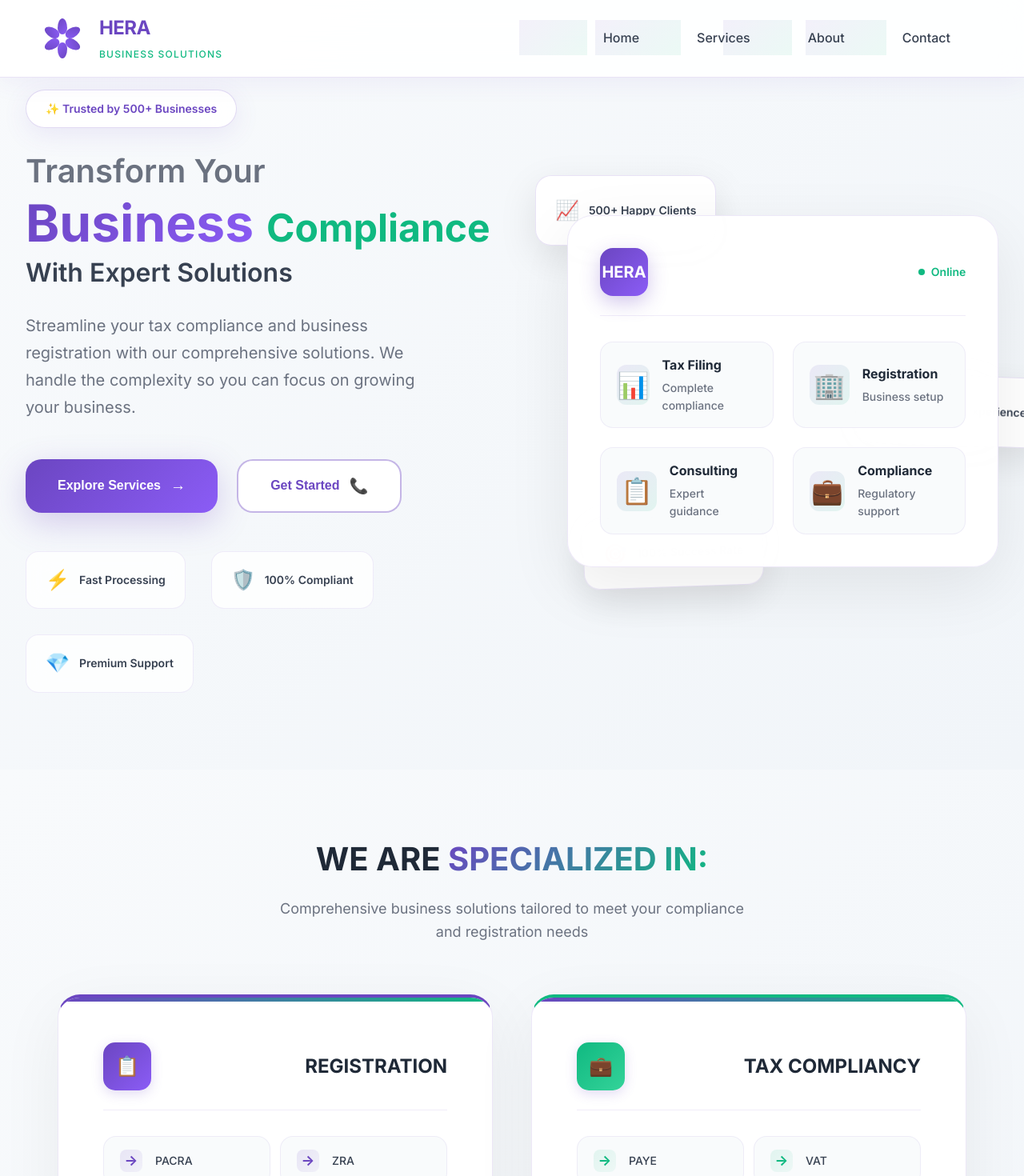
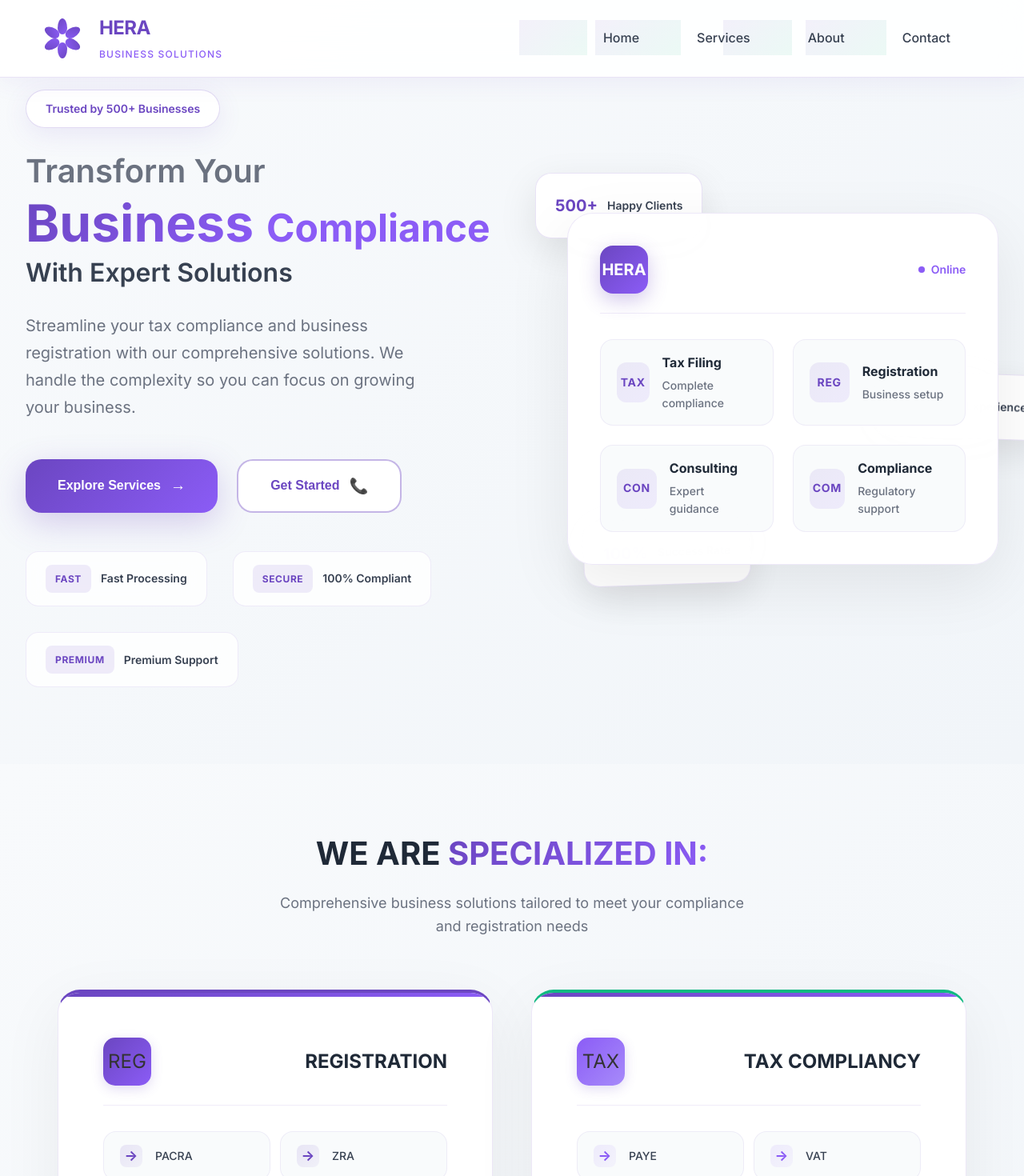
Before and after one commit to HerixH/HeraBusnesssolutions, a React (Create React App) app: page / in a window 1280 px wide. Shown: the top 1470 px of the page at 80% size. Built offline with nearby package versions, Linux system fonts and the light colour scheme.

Commit message:
Removed all emojis and green colors - now using only purple color scheme

```diff
--- a/src/App.css
+++ b/src/App.css
@@ -33,7 +33,7 @@ html {
 }
 
 ::-webkit-scrollbar-thumb:hover {
-  background: linear-gradient(135deg, #553C9A, #6B46C1);
+  background: linear-gradient(135deg, #553C9A, #7C3AED);
 }
 
 /* Animation utilities */
--- a/src/components/Contact.css
+++ b/src/components/Contact.css
@@ -23,7 +23,7 @@
 }
 
 .contact-title span {
-  background: linear-gradient(135deg, #6B46C1, #10B981);
+  background: linear-gradient(135deg, #6B46C1, #8B5CF6);
   -webkit-background-clip: text;
   -webkit-text-fill-color: transparent;
   background-clip: text;
@@ -137,8 +137,8 @@
 }
 
 .tag.tax {
-  background: rgba(16, 185, 129, 0.2);
-  border: 1px solid rgba(16, 185, 129, 0.3);
+  background: rgba(139, 92, 246, 0.2);
+  border: 1px solid rgba(139, 92, 246, 0.3);
 }
 
 .tag.consulting {
@@ -165,7 +165,7 @@
   left: 0;
   right: 0;
   height: 4px;
-  background: linear-gradient(90deg, #6B46C1, #10B981);
+  background: linear-gradient(90deg, #6B46C1, #8B5CF6);
 }
 
 .contact-form h3 {
--- a/src/components/Footer.css
+++ b/src/components/Footer.css
@@ -15,7 +15,7 @@
   bottom: 0;
   background:
     radial-gradient(circle at 20% 20%, rgba(107, 70, 193, 0.1) 0%, transparent 50%),
-    radial-gradient(circle at 80% 80%, rgba(16, 185, 129, 0.1) 0%, transparent 50%);
+    radial-gradient(circle at 80% 80%, rgba(139, 92, 246, 0.1) 0%, transparent 50%);
   pointer-events: none;
 }
 
@@ -82,7 +82,7 @@
 
 .footer-logo .logo-text span {
   font-size: 0.625rem;
-  color: #10B981;
+  color: #8B5CF6;
   font-weight: 500;
   letter-spacing: 0.1em;
   text-transform: uppercase;
--- a/src/components/Header.css
+++ b/src/components/Header.css
@@ -71,7 +71,7 @@
 
 .logo-text span {
   font-size: 0.75rem;
-  color: #10B981;
+  color: #8B5CF6;
   font-weight: 500;
   letter-spacing: 0.1em;
   text-transform: uppercase;
@@ -124,7 +124,7 @@
   left: 50%;
   width: 0;
   height: 3px;
-  background: linear-gradient(90deg, #6B46C1, #10B981);
+  background: linear-gradient(90deg, #6B46C1, #8B5CF6);
   transition: all 0.4s cubic-bezier(0.25, 0.46, 0.45, 0.94);
   transform: translateX(-50%);
   border-radius: 2px;
--- a/src/components/Hero.css
+++ b/src/components/Hero.css
@@ -25,7 +25,7 @@
   bottom: 0;
   background: linear-gradient(135deg,
     rgba(107, 70, 193, 0.05) 0%,
-    rgba(16, 185, 129, 0.03) 50%,
+    rgba(139, 92, 246, 0.03) 50%,
     rgba(107, 70, 193, 0.04) 100%);
 }
 
@@ -37,7 +37,7 @@
   bottom: 0;
   background-image:
     radial-gradient(circle at 25% 25%, rgba(107, 70, 193, 0.08) 0%, transparent 50%),
-    radial-gradient(circle at 75% 75%, rgba(16, 185, 129, 0.06) 0%, transparent 50%);
+    radial-gradient(circle at 75% 75%, rgba(139, 92, 246, 0.06) 0%, transparent 50%);
   background-size: 120px 120px;
   animation: float 25s ease-in-out infinite;
 }
@@ -54,7 +54,7 @@
 .shape {
   position: absolute;
   border-radius: 50%;
-  background: linear-gradient(135deg, rgba(107, 70, 193, 0.1), rgba(16, 185, 129, 0.1));
+  background: linear-gradient(135deg, rgba(107, 70, 193, 0.1), rgba(139, 92, 246, 0.1));
   animation: float 20s ease-in-out infinite;
 }
 
@@ -202,7 +202,7 @@
 }
 
 .hero-accent {
-  color: #10B981;
+  color: #8B5CF6;
   font-size: 3rem;
   font-weight: 700;
 }
@@ -342,8 +342,14 @@
 }
 
 .feature-icon {
-  font-size: 1.5rem;
-  animation: pulse 2s ease-in-out infinite;
+  font-size: 0.75rem;
+  font-weight: 700;
+  color: #6B46C1;
+  background: rgba(107, 70, 193, 0.1);
+  padding: 0.5rem 0.75rem;
+  border-radius: 8px;
+  text-transform: uppercase;
+  letter-spacing: 0.05em;
 }
 
 .feature-item span {
@@ -403,7 +409,7 @@
   display: flex;
   align-items: center;
   gap: 0.5rem;
-  color: #10B981;
+  color: #8B5CF6;
   font-weight: 600;
   font-size: 0.875rem;
 }
@@ -411,7 +417,7 @@
 .status-dot {
   width: 8px;
   height: 8px;
-  background: #10B981;
+  background: #8B5CF6;
   border-radius: 50%;
   animation: pulse 2s ease-in-out infinite;
 }
@@ -441,14 +447,18 @@
 }
 
 .service-icon {
-  font-size: 2rem;
+  font-size: 0.875rem;
+  font-weight: 700;
   width: 50px;
   height: 50px;
   display: flex;
   align-items: center;
   justify-content: center;
-  background: linear-gradient(135deg, rgba(107, 70, 193, 0.1), rgba(16, 185, 129, 0.1));
+  background: linear-gradient(135deg, rgba(107, 70, 193, 0.1), rgba(139, 92, 246, 0.1));
   border-radius: 12px;
+  color: #6B46C1;
+  text-transform: uppercase;
+  letter-spacing: 0.05em;
 }
 
 .service-info h4 {
@@ -501,7 +511,9 @@
 }
 
 .floating-icon {
-  font-size: 1.5rem;
+  font-size: 1.25rem;
+  font-weight: 700;
+  color: #6B46C1;
 }
 
 .floating-content span {
--- a/src/components/Hero.js
+++ b/src/components/Hero.js
@@ -19,7 +19,7 @@ const Hero = () => {
         <div className="hero-content">
           <div className="hero-text">
             <div className="hero-badge">
-              <span>✨ Trusted by 500+ Businesses</span>
+              <span>Trusted by 500+ Businesses</span>
             </div>
 
             <h1 className="hero-title">
@@ -50,15 +50,15 @@ const Hero = () => {
 
             <div className="hero-features">
               <div className="feature-item">
-                <div className="feature-icon">⚡</div>
+                <div className="feature-icon">Fast</div>
                 <span>Fast Processing</span>
               </div>
               <div className="feature-item">
-                <div className="feature-icon">🛡️</div>
+                <div className="feature-icon">Secure</div>
                 <span>100% Compliant</span>
               </div>
               <div className="feature-item">
-                <div className="feature-icon">💎</div>
+                <div className="feature-icon">Premium</div>
                 <span>Premium Support</span>
               </div>
             </div>
@@ -77,28 +77,28 @@ const Hero = () => {
                 <div className="card-content">
                                      <div className="service-grid">
                      <div className="service-item">
-                      <div className="service-icon">📊</div>
+                       <div className="service-icon">Tax</div>
                        <div className="service-info">
                          <h4>Tax Filing</h4>
                          <p>Complete compliance</p>
                        </div>
                      </div>
                      <div className="service-item">
-                      <div className="service-icon">🏢</div>
+                       <div className="service-icon">Reg</div>
                        <div className="service-info">
                          <h4>Registration</h4>
                          <p>Business setup</p>
                        </div>
                      </div>
                      <div className="service-item">
-                      <div className="service-icon">📋</div>
+                       <div className="service-icon">Con</div>
                        <div className="service-info">
                          <h4>Consulting</h4>
                          <p>Expert guidance</p>
                        </div>
                      </div>
                      <div className="service-item">
-                      <div className="service-icon">💼</div>
+                       <div className="service-icon">Com</div>
                        <div className="service-info">
                          <h4>Compliance</h4>
                          <p>Regulatory support</p>
@@ -110,22 +110,22 @@ const Hero = () => {
 
                              <div className="floating-card card-1">
                  <div className="floating-content">
-                  <div className="floating-icon">📈</div>
-                  <span>500+ Happy Clients</span>
+                   <div className="floating-icon">500+</div>
+                   <span>Happy Clients</span>
                  </div>
                </div>
 
                <div className="floating-card card-2">
                  <div className="floating-content">
-                  <div className="floating-icon">⭐</div>
-                  <span>10+ Years Experience</span>
+                   <div className="floating-icon">10+</div>
+                   <span>Years Experience</span>
                  </div>
                </div>
 
                <div className="floating-card card-3">
                  <div className="floating-content">
-                  <div className="floating-icon">🎯</div>
-                  <span>100% Success Rate</span>
+                   <div className="floating-icon">100%</div>
+                   <span>Success Rate</span>
                  </div>
                </div>
             </div>
--- a/src/components/Services.css
+++ b/src/components/Services.css
@@ -23,7 +23,7 @@
 }
 
 .services-title span {
-  background: linear-gradient(135deg, #6B46C1, #10B981);
+  background: linear-gradient(135deg, #6B46C1, #8B5CF6);
   -webkit-background-clip: text;
   -webkit-text-fill-color: transparent;
   background-clip: text;
@@ -64,7 +64,7 @@
   left: 0;
   right: 0;
   height: 5px;
-  background: linear-gradient(90deg, #6B46C1, #10B981);
+  background: linear-gradient(90deg, #6B46C1, #8B5CF6);
 }
 
 .service-card::after {
@@ -120,7 +120,7 @@
 }
 
 .tax-card .card-icon {
-  background: linear-gradient(135deg, #10B981, #34D399);
+  background: linear-gradient(135deg, #8B5CF6, #A78BFA);
 }
 
 .card-header h3 {
@@ -183,8 +183,8 @@
 }
 
 .tax-card .service-bullet {
-  color: #10B981;
-  background: linear-gradient(135deg, rgba(16, 185, 129, 0.1), rgba(16, 185, 129, 0.05));
+  color: #8B5CF6;
+  background: linear-gradient(135deg, rgba(139, 92, 246, 0.1), rgba(139, 92, 246, 0.05));
 }
 
 .service-item:hover .service-bullet {
@@ -193,7 +193,7 @@
 }
 
 .tax-card .service-item:hover .service-bullet {
-  box-shadow: 0 4px 12px rgba(16, 185, 129, 0.2);
+  box-shadow: 0 4px 12px rgba(139, 92, 246, 0.2);
 }
 
 .service-name {
--- a/src/components/Services.js
+++ b/src/components/Services.js
@@ -39,7 +39,7 @@ const Services = () => {
           <div className="service-card registration-card">
             <div className="card-header">
               <div className="card-icon">
-                <span>📋</span>
+                <span>REG</span>
               </div>
               <h3>REGISTRATION</h3>
             </div>
@@ -61,7 +61,7 @@ const Services = () => {
           <div className="service-card tax-card">
             <div className="card-header">
               <div className="card-icon">
-                <span>💼</span>
+                <span>TAX</span>
               </div>
               <h3>TAX COMPLIANCY</h3>
             </div>
```
Lines whose indentation alone changed are shown as unchanged.
